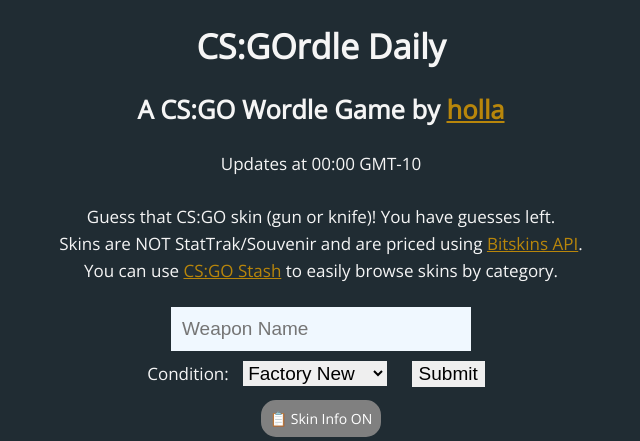
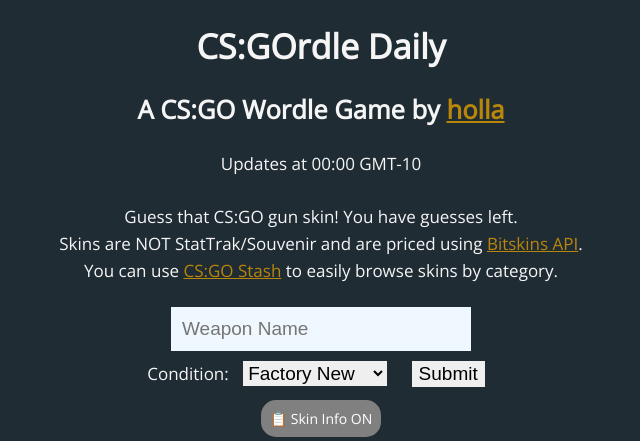
Before and after one commit to hollagg/csgodle, a Flask app: template templates/daily.html in a window 1280 px wide. Shown: the top 441 px of the page, without its empty margins (319-959 px from the left). Run offline with Flask 2, Linux system fonts and the light colour scheme; the template is opened without the code that fills it, so the values that code supplies are empty.

Commit message:
small html refactor since knives are no longer included

```diff
--- a/templates/daily.html
+++ b/templates/daily.html
@@ -16,7 +16,7 @@
     <h2>A CS:GO Wordle Game by <a href="https://twitter.com/hollabutt" target="_blank" rel="noopener noreferrer">holla</a></h2>
     <p>Updates at 00:00 GMT-10</p>
     <br>
-    <p class="blurb">Guess that CS:GO skin (gun or knife)! You have <span id="attempts"></span> guesses left.</p>
+    <p class="blurb">Guess that CS:GO gun skin! You have <span id="attempts"></span> guesses left.</p>
     <p class="blurb">Skins are NOT StatTrak/Souvenir and are priced using <a href="https://bitskins.com/api" target="_blank" rel="noopener noreferrer">Bitskins API</a>.</p>
     <p class="blurb">You can use <a href="https://csgostash.com/" target="_blank" rel="noopener noreferrer">CS:GO Stash</a> to easily browse skins by category.</p>
     <div id="guesses" class="guesses" style="display: none;">
--- a/templates/index.html
+++ b/templates/index.html
@@ -14,7 +14,7 @@
 <body>
     <h1>CS:GOrdle</h1>
     <h2>A CS:GO Wordle Game by <a href="https://twitter.com/hollabutt" target="_blank" rel="noopener noreferrer">holla</a></h2>
-    <p class="blurb">Guess that CS:GO skin (gun or knife)! You have <span id="attempts"></span> guesses left.</p>
+    <p class="blurb">Guess that CS:GO gun skin! You have <span id="attempts"></span> guesses left.</p>
     <p class="blurb">Skins are NOT StatTrak/Souvenir and are priced using <a href="https://bitskins.com/api" target="_blank" rel="noopener noreferrer">Bitskins API</a>.</p>
     <p class="blurb">You can use <a href="https://csgostash.com/" target="_blank" rel="noopener noreferrer">CS:GO Stash</a> to easily browse skins by category.</p>
     <div id="guesses" class="guesses" style="display: none;">
```
